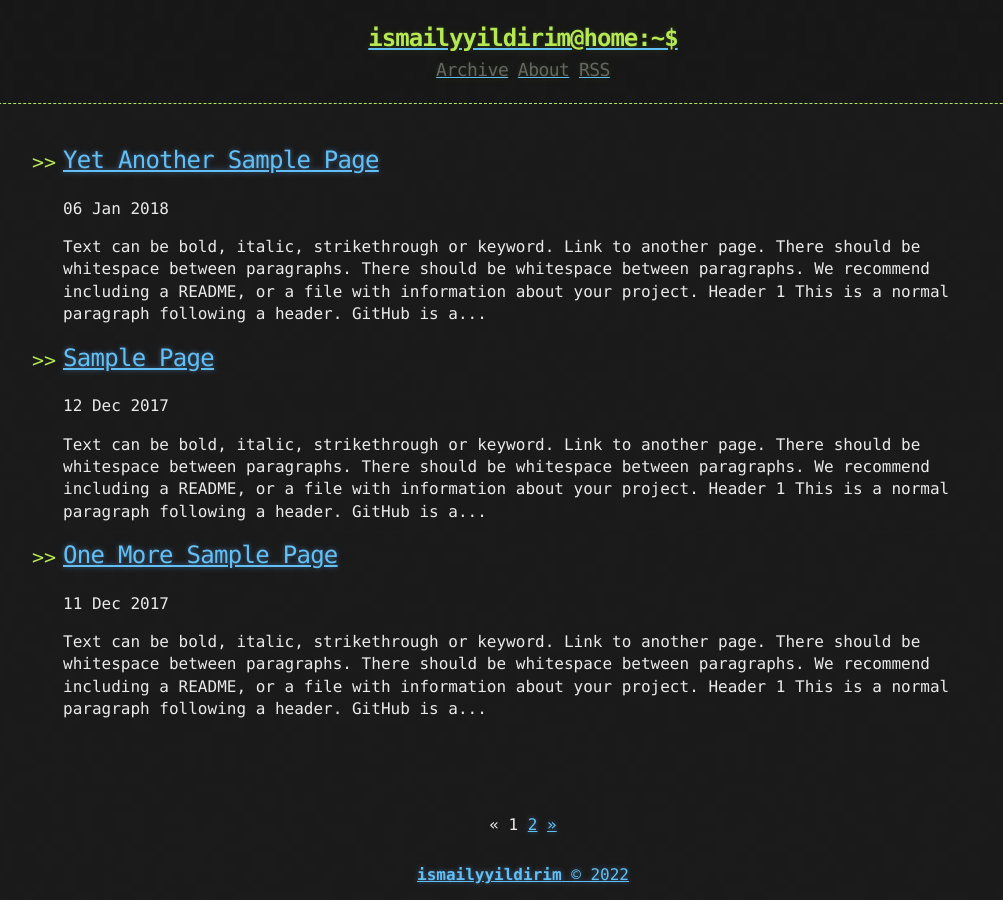
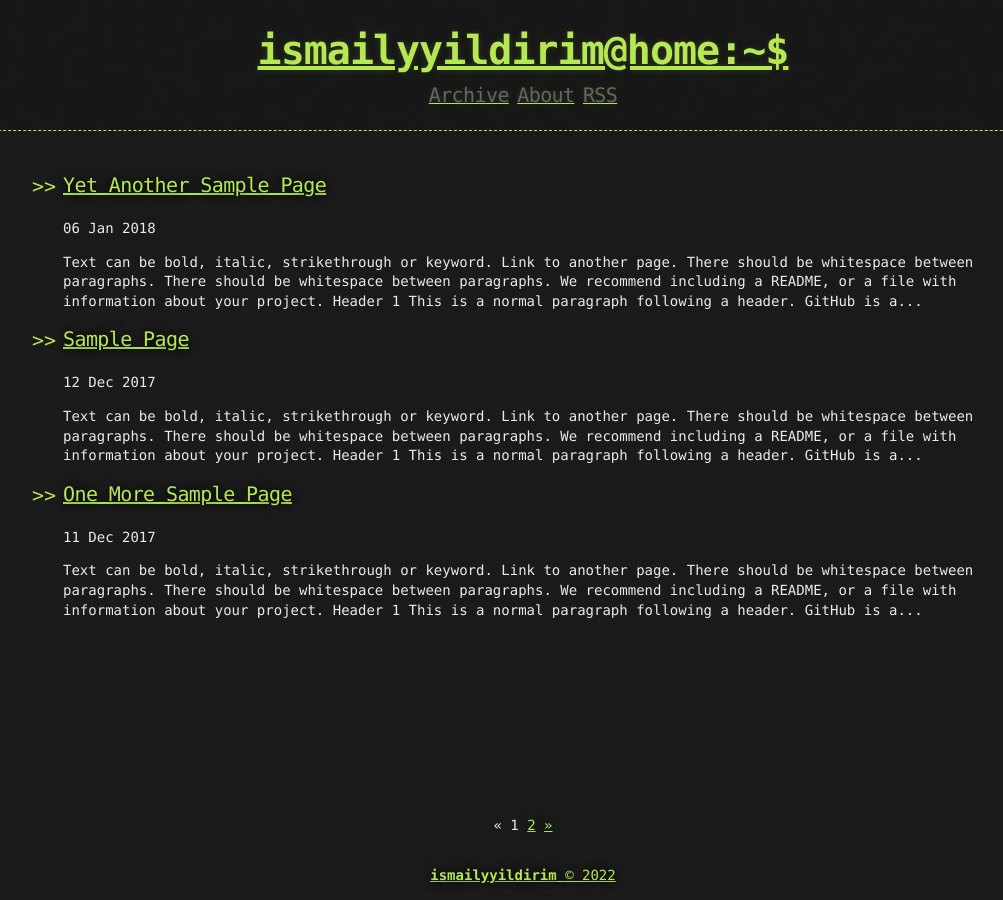
Before and after one commit to ismailyyildirim/ismailyyildirim.github.io, a Jekyll site: the page built from index.html, in a window 1280 px wide. Shown: the whole page, without its empty margins (117-1120 px from the left). Built offline with Jekyll 4.4.1, drawn with Linux system fonts in a browser that asks for light colours; the list of posts is cut into pages by our own code.

Commit message:
Update base.scss

```diff
--- a/_sass/base.scss
+++ b/_sass/base.scss
@@ -16,7 +16,7 @@
   padding: 0;
   background: $body-background url("../assets/bkg.png") 0 0;
   color: $body-foreground;
-  font-size: 16px;
+  font-size: 14px;
   line-height: 1.5;
   font-family: Monaco, "Bitstream Vera Sans Mono", "Lucida Console", Terminal, monospace;
 }
@@ -65,7 +65,7 @@
 }
 
 header h1 {
-  font-size: 24px;
+  font-size: 40px;
   line-height: 1.5;
   margin: 0;
   text-align: center;
@@ -80,7 +80,7 @@
 }
 
 header h2 {
-  font-size: 18px;
+  font-size: 20px;
   font-weight: 300;
   color: #666;
 }
@@ -93,7 +93,12 @@
   -webkit-font-smoothing: antialiased;
 }
 section img {
-  max-width: 100%
+
+  border: 1px dashed rgba(181, 232, 83, 1);
+  padding: 8px;
+  border-radius: 3px;
+  width: 30%;
+
 }
 
 h1, h2, h3, h4, h5, h6 {
@@ -106,12 +111,19 @@
                0 0 10px rgba(181, 232, 83, 0.1);
 }
 
+.postimg {
+
+  width: 50%;
+  margin-left: 25%;
+
+}
+
 #main_content h1 {
   font-size: 30px;
 }
 
 #main_content h2 {
-  font-size: 24px;
+  font-size: 20px;
 }
 
 #main_content h3 {
@@ -235,8 +247,8 @@
 */
 
 a {
-  color: #63c0f5;
-  text-shadow: 0 0 5px rgba(104, 182, 255, 0.5);
+  color: $conifer;
+  text-shadow: 0 0 10px rgba(0, 0, 0, 1);
 }
 
 a:active, a:focus {
```
